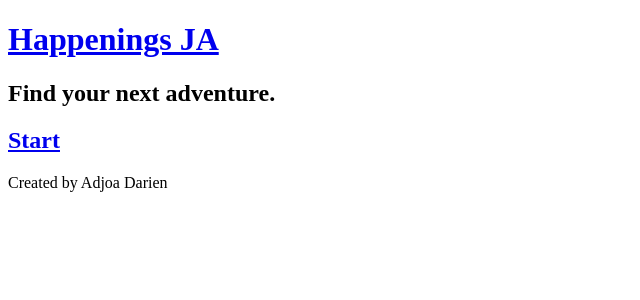
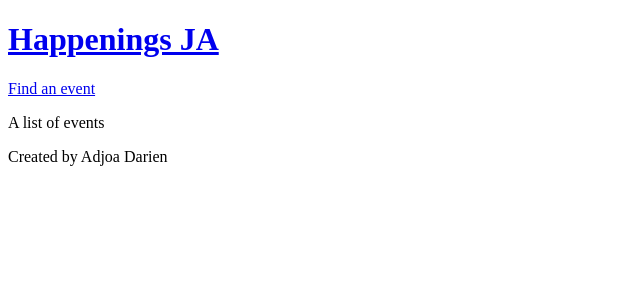
Before and after one commit to Adjoa/happenings-ja, a React (Create React App) app in the folder client/: page /search in a window 1280 px wide. Shown: the top 300 px of the page, without its empty margins (0-640 px from the left). Built offline with nearby package versions, Linux system fonts and the light colour scheme.

Commit message:
in App.js, removed Welcome, added NavBar and an event list filler paragraph

```diff
--- a/client/src/containers/App.js
+++ b/client/src/containers/App.js
@@ -1,14 +1,15 @@
 import React, { Component } from 'react';
 import Header from '../components/Header';
+import NavBar from '../components/NavBar';
 import Footer from '../components/Footer';
-import Welcome from '../components/Welcome';
 
 class App extends Component {
   render() {
     return (
       <div>
         <Header/>
-        <Welcome/>
+        <NavBar />
+        <p> A list of events</p>
         <Footer/>
       </div>
     );
```
